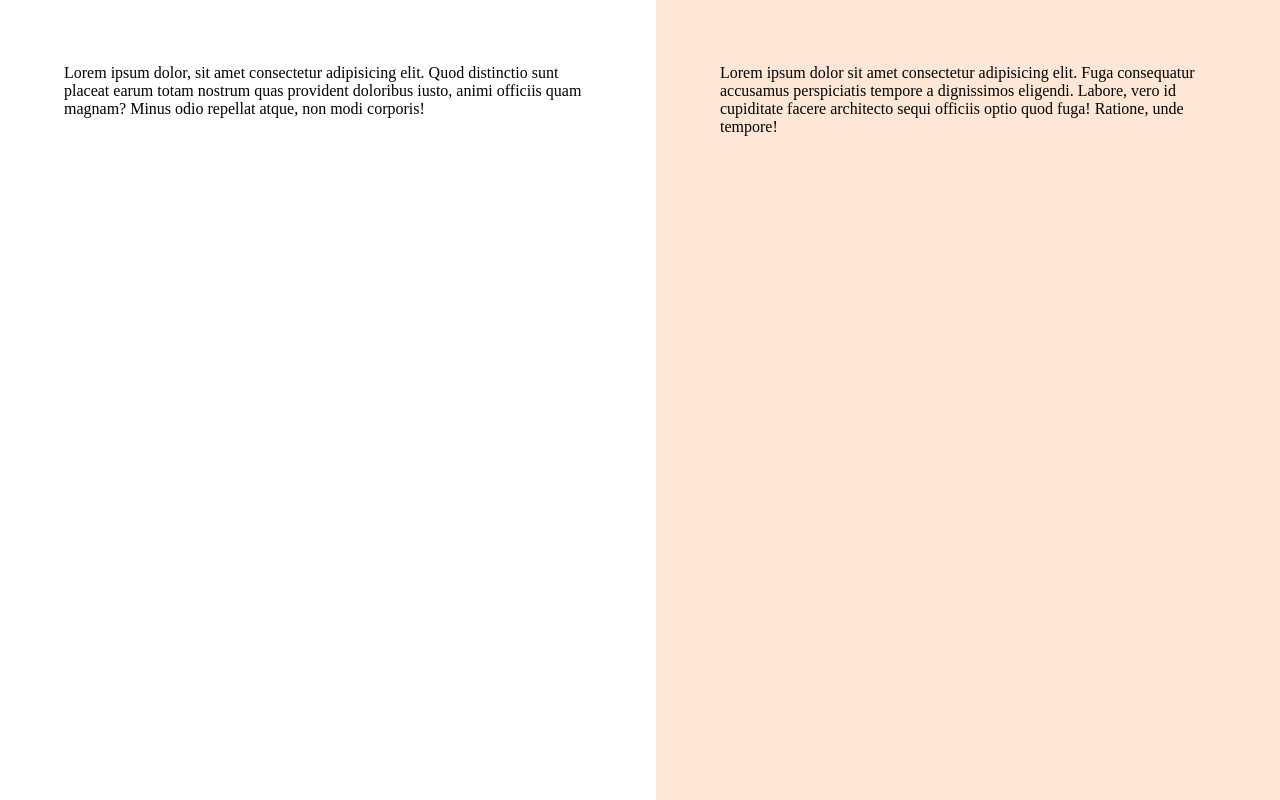
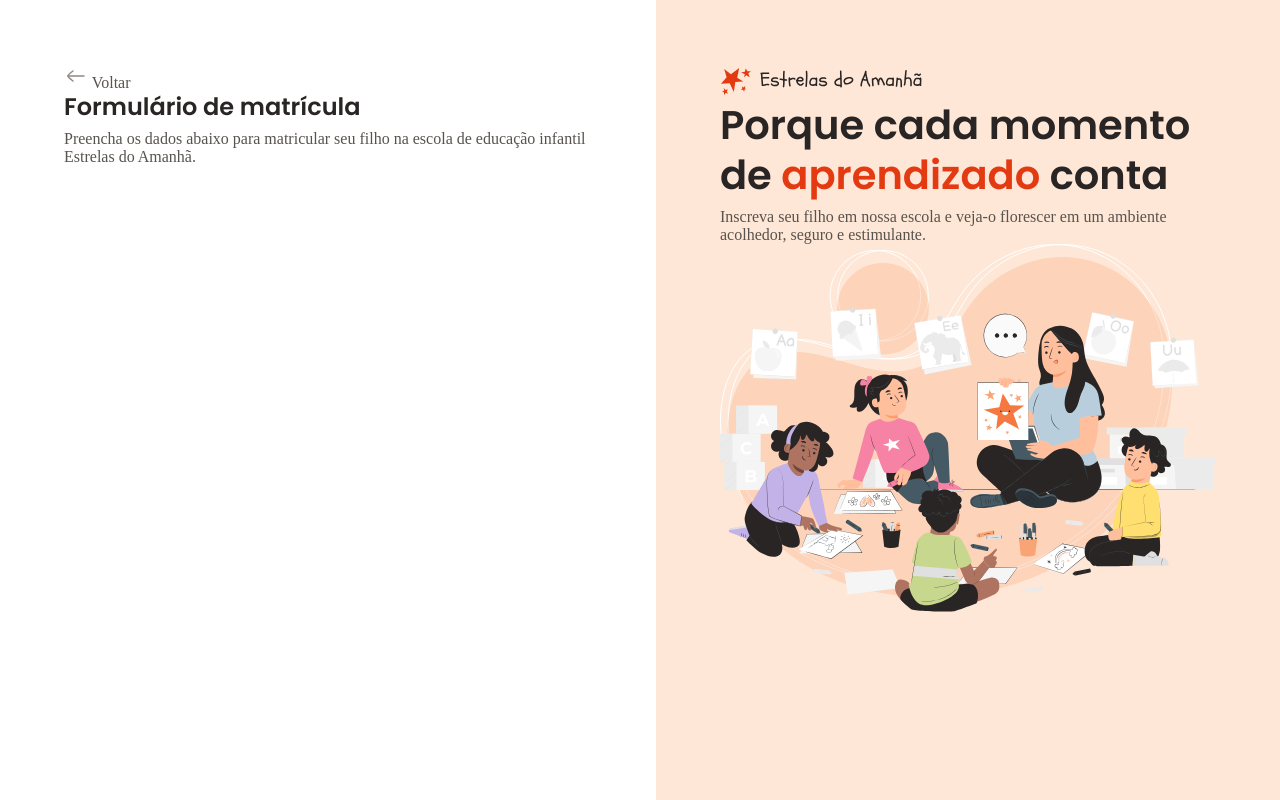
Before and after one commit to FilippoChiarion/Formulario-de-Matricula, a plain HTML site: page index.html in a window 1280 px wide. Drawn offline with Linux system fonts and the light colour scheme.

Commit message:
aside content and main initial content

```diff
--- a/index.html
+++ b/index.html
@@ -14,11 +14,30 @@
 <body>
     <div id="app">
         <main>
-            <div class="main-container">Lorem ipsum dolor, sit amet consectetur adipisicing elit. Quod distinctio sunt placeat earum totam nostrum quas provident doloribus iusto, animi officiis quam magnam? Minus odio repellat atque, non modi corporis!</div>
+            <div class="main-container">
+                <div class="back">
+                    <img src="assets/icons/arrow-left-02.svg" alt="Ícone de voltar">
+                    <span>Voltar</span>
+                </div>
+
+                <h1>Formulário de matrícula</h1>
+                <p>Preencha os dados abaixo para matricular seu filho na escola de educação infantil Estrelas do Amanhã.</p>
+            </div>
         </main>
 
         <aside>
-            <div class="aside-container">Lorem ipsum dolor sit amet consectetur adipisicing elit. Fuga consequatur accusamus perspiciatis tempore a dignissimos eligendi. Labore, vero id cupiditate facere architecto sequi officiis optio quod fuga! Ratione, unde tempore!</div>
+            <div class="aside-container">
+                <header>
+                    <img src="assets/logo.svg" alt="Logo Estrelas do Amanhã">
+                    <h2>Porque cada momento de <span>aprendizado</span> conta
+                    </h2>
+                    <p>
+                        Inscreva seu filho em nossa escola e veja-o florescer em um ambiente acolhedor, seguro e estimulante.
+                    </p>
+                </header>
+
+                <img src="assets/Illustration.svg" alt="Ilustração de uma professora com crianças prestrando atenção">
+            </div>
         </aside>
     </div>
 </body>
--- a/styles/global.css
+++ b/styles/global.css
@@ -24,4 +24,16 @@
 
 body {
     overflow: hidden;
+
+    font: var(--text);
+    color: var(--text-secondary);
 }
+
+h1, h2 {
+    color: var(--text-primary);
+}
+
+img {
+    max-width: 100%;
+    height: auto;
+}
--- a/styles/layout.css
+++ b/styles/layout.css
@@ -14,6 +14,18 @@ main {
         max-width: 33rem;
         margin-left: auto;
     }
+
+    &.back {
+        display: flex;
+        align-items: center;
+        gap: .5rem;
+        margin-bottom: 1.5rem;
+    }
+
+    & h1 {
+        font: 600 1.5rem/1.25 var(--font-family);
+        margin-bottom: .5rem;
+    }
 }
 
 aside {
@@ -22,5 +34,17 @@ aside {
 
     &.aside-container {
         max-width: 31rem;
+
+        & > img {
+            margin-top: 2rem;
+        }
+    }
+
+    & h2 {
+        font: 600 2.5rem/1.25 var(--font-family);
+        margin-bottom: .5rem;
+        & span {
+            color: var(--text-highlight);
+        }
     }
 }
```
